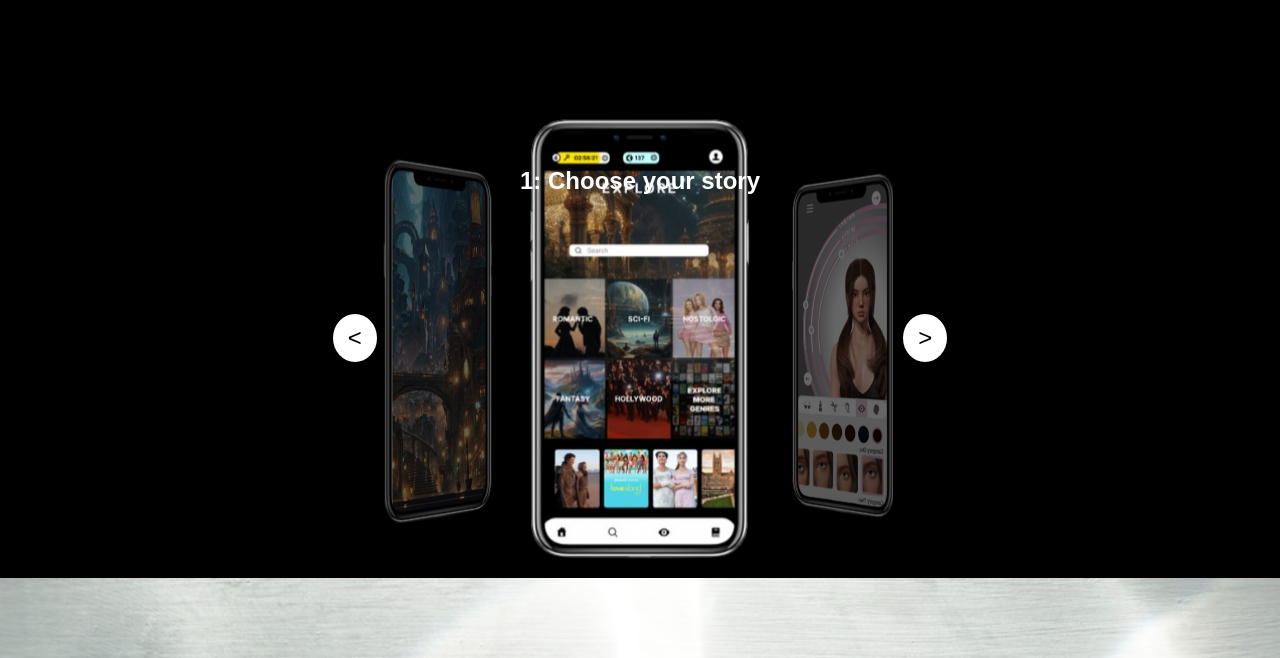
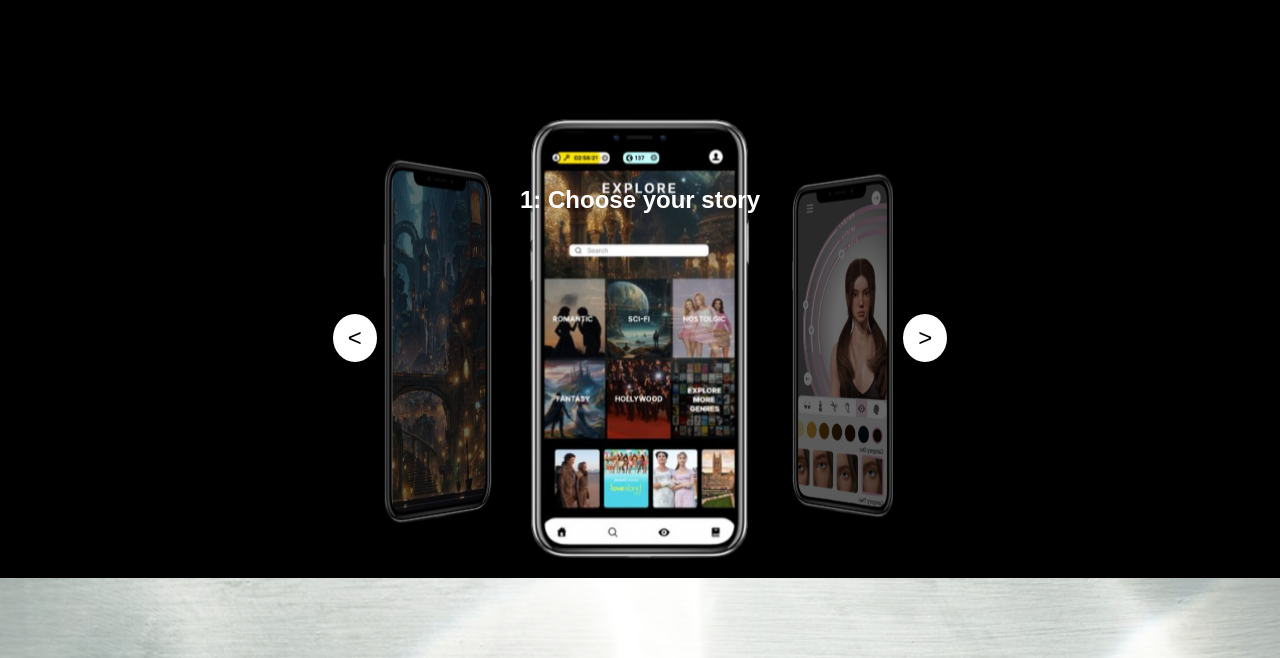
Before and after one commit to Caojess/OfficialW37, a plain HTML site: page index.html in a window 1280 px wide. Shown: the part 1343-2001 px from the top of the page. Drawn offline with Linux system fonts and the light colour scheme.

Commit message:
Update styles.css

```diff
--- a/styles.css
+++ b/styles.css
@@ -330,7 +330,7 @@ z-index: 9999; /* Ensure it stays on top of everything
 /* Caption Styling */
 .carousel-caption {
   position: absolute;
-  top: 5%; /* Adjusted to be above the carousel */
+  top: 10%; /* Adjusted to be above the carousel */
   left: 50%;
   transform: translateX(-50%);
   font-size: 1.5em;
```
